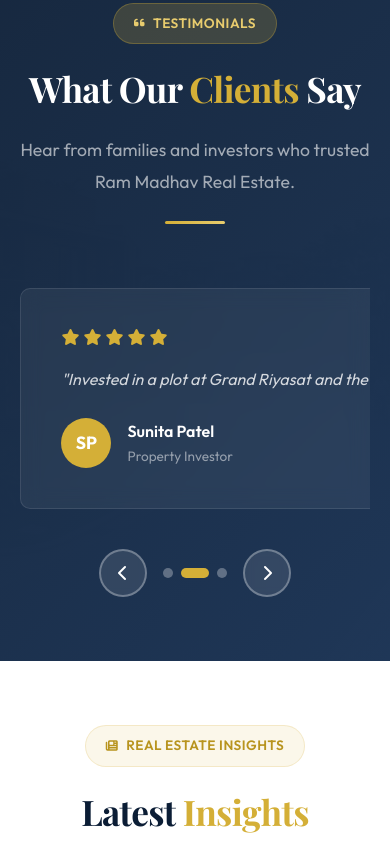
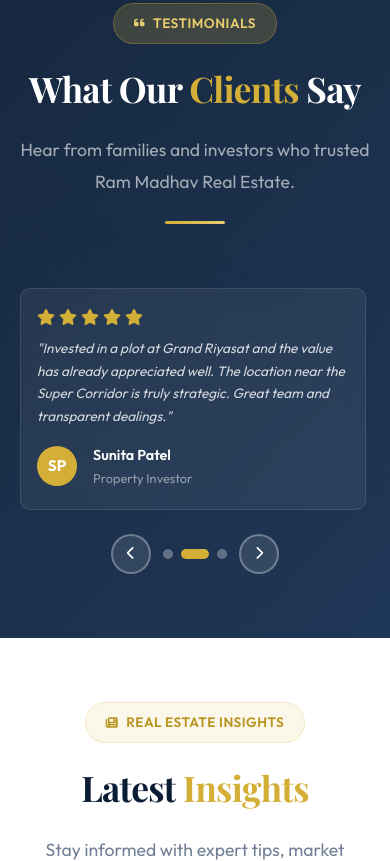
Before and after one commit to mayankuttm1-bit/Ram-Madhav, a plain HTML site: page index.html in a window 390 px wide. Shown: the part 7017-7878 px from the top of the page. Drawn offline with nearby package versions, Linux system fonts and the light colour scheme; a web font is replaced by a local one.

Commit message:
testimonial section is improved

```diff
--- a/css/style.css
+++ b/css/style.css
@@ -2224,8 +2224,13 @@ a:focus-visible {
 }
 
 .testimonials-slider-track .testimonial-card {
-  min-width: 380px;
+  min-width: min(380px, calc(100vw - 80px));
+  max-width: min(380px, calc(100vw - 80px));
   flex-shrink: 0;
+  overflow: hidden;
+  word-wrap: break-word;
+  overflow-wrap: break-word;
+  box-sizing: border-box;
 }
 
 .slider-nav {
@@ -2280,7 +2285,61 @@ a:focus-visible {
 }
 
 @media (max-width: 768px) {
+  .testimonials-slider-track {
+    gap: var(--space-5);
+  }
+
   .testimonials-slider-track .testimonial-card {
     min-width: calc(100vw - 60px);
-  }
-}
+    max-width: calc(100vw - 60px);
+    padding: var(--space-6) var(--space-5);
+  }
+
+  .testimonials-slider-track .testimonial-card .testimonial-text {
+    font-size: 0.9rem;
+    line-height: 1.7;
+    margin-bottom: var(--space-4);
+  }
+
+  .testimonials-slider-track .testimonial-card .testimonial-stars {
+    margin-bottom: var(--space-3);
+  }
+
+  .testimonials-slider-track .testimonial-card .testimonial-avatar {
+    width: 40px;
+    height: 40px;
+    font-size: 0.95rem;
+  }
+
+  .testimonials-slider-track .testimonial-card .testimonial-name {
+    font-size: 0.9rem;
+  }
+
+  .testimonials-slider-track .testimonial-card .testimonial-role {
+    font-size: 0.8rem;
+  }
+
+  .slider-btn {
+    width: 40px;
+    height: 40px;
+    font-size: 0.85rem;
+  }
+
+  .slider-nav {
+    margin-top: var(--space-6);
+    gap: var(--space-3);
+  }
+}
+
+@media (max-width: 480px) {
+  .testimonials-slider-track .testimonial-card {
+    min-width: calc(100vw - 44px);
+    max-width: calc(100vw - 44px);
+    padding: var(--space-5) var(--space-4);
+  }
+
+  .testimonials-slider-track .testimonial-card .testimonial-text {
+    font-size: 0.85rem;
+    line-height: 1.65;
+  }
+}
```
